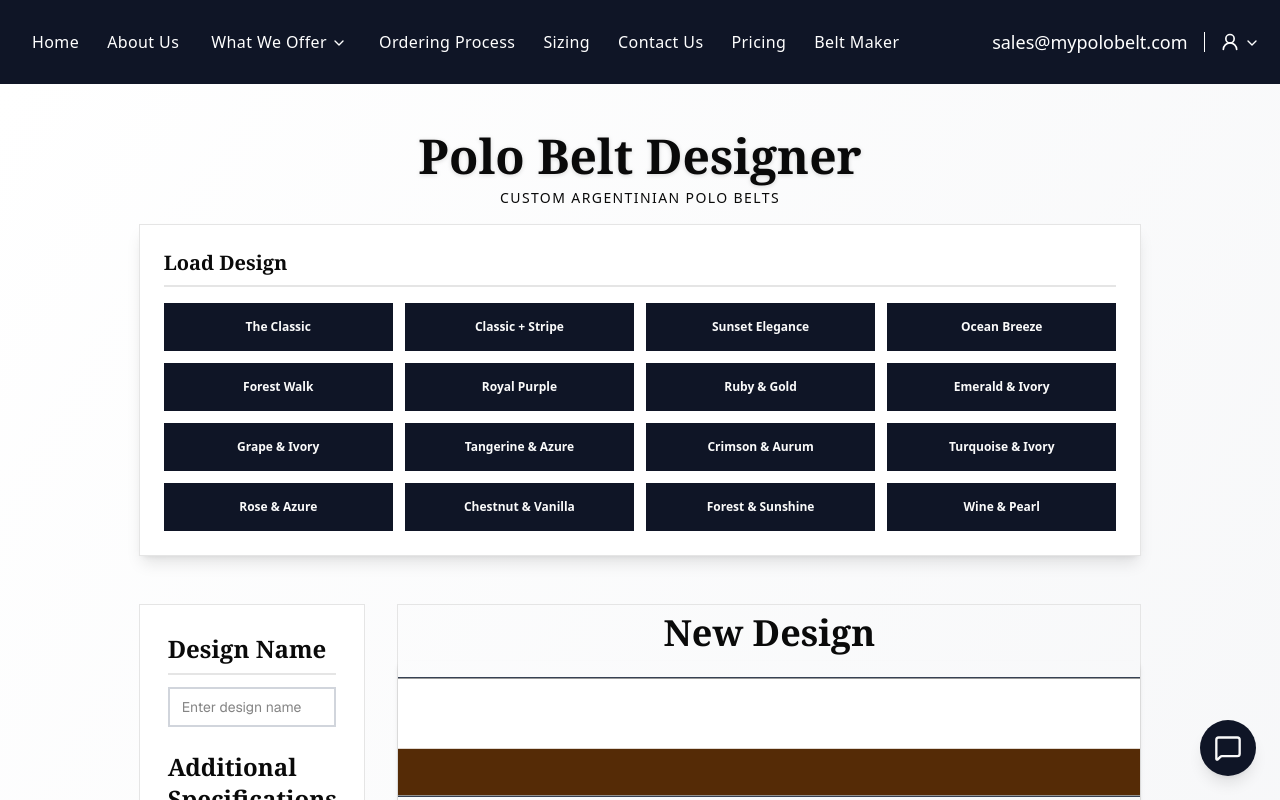
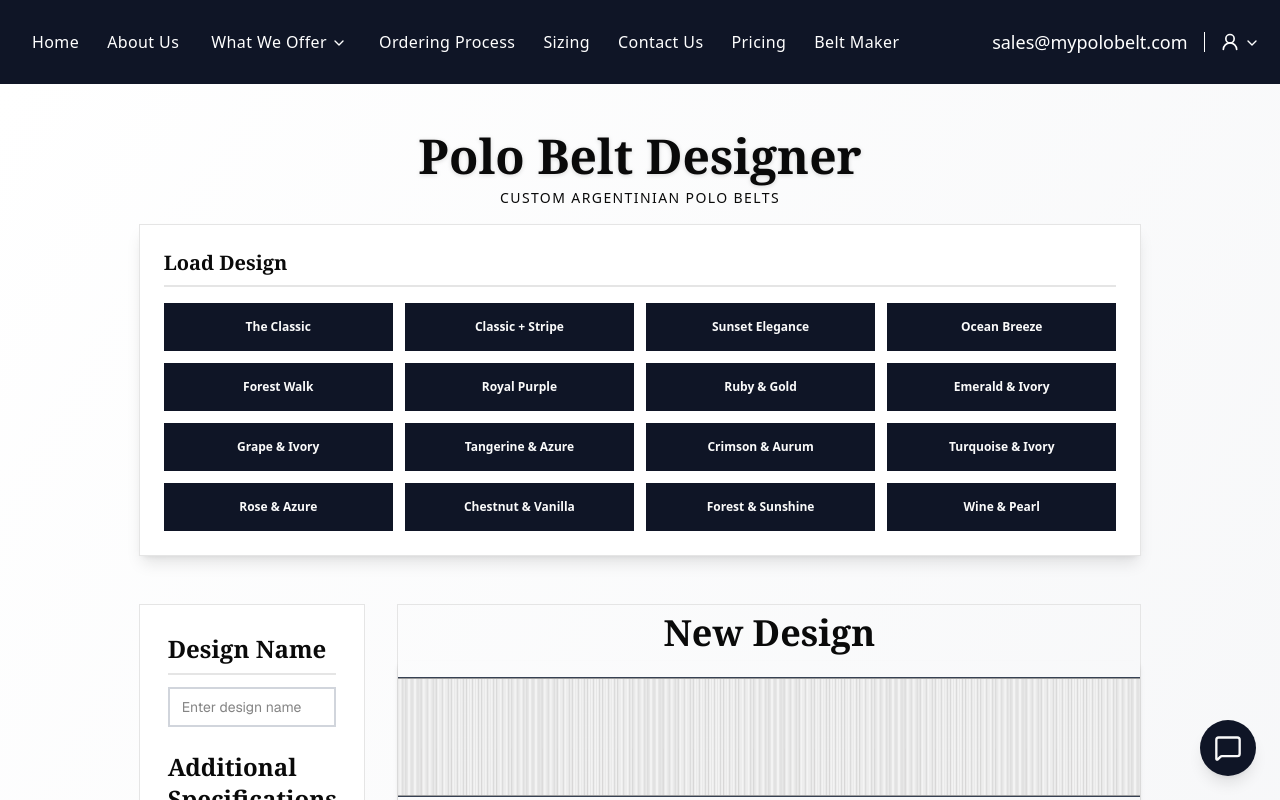
Before and after one commit to mypolobelt/PoloBelt, a Next.js app: page /belt-maker in a window 1280 px wide. Shown: the top 800 px of the page. Built offline with nearby package versions, Linux system fonts and the light colour scheme.

Commit message:
canvas change

```diff
--- a/src/database/canvas.ts
+++ b/src/database/canvas.ts
@@ -13,24 +13,40 @@ export const drawThreadPattern = (
 
   // Draw thicker vertical lines for thread texture
   for (let i = 0; i < width; i += 1.5) {
-    ctx.globalAlpha = 0.6
-    ctx.strokeStyle = darkerColor
-    ctx.lineWidth = 1
-    ctx.beginPath()
-    ctx.moveTo(x + i, y)
-    ctx.lineTo(x + i, y + height)
-    ctx.stroke()
+
+    ctx.globalAlpha = 0.6; // Increased from 0.3 to 0.6 for more visibility
+
+    ctx.strokeStyle = darkerColor;
+
+    ctx.lineWidth = 1; // Increased from 0.5 to 1
+
+    ctx.beginPath();
+
+    ctx.moveTo(x + i, y);
+
+    ctx.lineTo(x + i, y + height);
+
+    ctx.stroke();
+
   }
 
   // Add occasional thicker lines to simulate thread bundles
   for (let i = 0; i < width; i += 6) {
-    ctx.globalAlpha = 0.8
-    ctx.strokeStyle = darkerColor
-    ctx.lineWidth = 1.5
-    ctx.beginPath()
-    ctx.moveTo(x + i, y)
-    ctx.lineTo(x + i, y + height)
-    ctx.stroke()
+
+    ctx.globalAlpha = 0.8;
+
+    ctx.strokeStyle = darkerColor;
+
+    ctx.lineWidth = 1.5;
+
+    ctx.beginPath();
+
+    ctx.moveTo(x + i, y);
+
+    ctx.lineTo(x + i, y + height);
+
+    ctx.stroke();
+
   }
 
   ctx.globalAlpha = 1.0
@@ -56,34 +72,74 @@ export const renderBeltCanvas = (
     LEATHER_COLORS[leatherColorName as keyof typeof LEATHER_COLORS] ||
     LEATHER_COLORS.Brown
 
-  // Clear canvas with white background
+  const DIAMOND_COLOR = '#7a3b00'
+
+  // Clear canvas
   ctx.fillStyle = '#FFFFFF'
   ctx.fillRect(0, 0, canvas.width, canvas.height)
 
-  // Draw leather strip on bottom as background
+  // Leather base
   ctx.fillStyle = leatherColour
   ctx.fillRect(0, canvas.height * 0.6, canvas.width, canvas.height * 0.4)
 
-  // Draw each pattern cell
+  // ✅ STEP 1: Draw background + thread (skip diamonds)
+  for (let r = 0; r < rows; r++) {
+
+    for (let c = 0; c < cols; c++) {
+
+      let color = gridData[r][c];
+
+      const x = c * cellWidth;
+
+      const y = r * cellHeight;
+
+
+
+      // Replace brown leather with selected leather colour
+
+      if (color === '#552B06') {
+
+        color = leatherColour;
+
+      }
+
+
+
+      // Fill base color
+
+      ctx.fillStyle = color;
+
+      ctx.fillRect(x, y, cellWidth, cellHeight);
+
+
+
+      // Add vertical threading pattern (except for leather)
+
+      if (gridData[r][c] !== '#552B06') {
+
+        drawThreadPattern(ctx, x, y, cellWidth, cellHeight, color);
+
+      }
+
+    }
+
+  }
+
+  // ✅ STEP 2: Draw diamonds LAST (on top, clean)
   for (let r = 0; r < rows; r++) {
     for (let c = 0; c < cols; c++) {
       const color = gridData[r][c]
+      if (color !== DIAMOND_COLOR) continue
+
       const x = c * cellWidth
       const y = r * cellHeight
 
-      // Skip white cells (empty space)
-      if (color === '#FFFFFF') continue
-
-      // Fill base color
       ctx.fillStyle = color
       ctx.fillRect(x, y, cellWidth, cellHeight)
-
-      // Add vertical threading pattern
-      drawThreadPattern(ctx, x, y, cellWidth, cellHeight, color)
     }
   }
 
-  // Add a border to make it look more like a finished product
+  // Border
   ctx.strokeStyle = '#999999'
   ctx.lineWidth = 2
   ctx.strokeRect(0, 0, canvas.width, canvas.height)
--- a/src/database/utils.ts
+++ b/src/database/utils.ts
@@ -1,19 +1,35 @@
 export const adjustColorBrightness = (hex: string, percent: number): string => {
-  hex = hex.replace('#', '')
+  hex = hex.replace('#', '');
 
-  let r = parseInt(hex.substring(0, 2), 16)
-  let g = parseInt(hex.substring(2, 4), 16)
-  let b = parseInt(hex.substring(4, 6), 16)
 
-  r = Math.max(0, Math.min(255, r + percent))
-  g = Math.max(0, Math.min(255, g + percent))
-  b = Math.max(0, Math.min(255, b + percent))
 
-  const rr = r.toString(16).padStart(2, '0')
-  const gg = g.toString(16).padStart(2, '0')
-  const bb = b.toString(16).padStart(2, '0')
+  // Convert to RGB
 
-  return `#${rr}${gg}${bb}`
+  let r = parseInt(hex.substring(0, 2), 16);
+
+  let g = parseInt(hex.substring(2, 4), 16);
+
+  let b = parseInt(hex.substring(4, 6), 16);
+
+  // Adjust brightness
+
+  r = Math.max(0, Math.min(255, r + percent));
+
+  g = Math.max(0, Math.min(255, g + percent));
+
+  b = Math.max(0, Math.min(255, b + percent));
+
+  // Convert back to hex
+
+  const rr = r.toString(16).padStart(2, '0');
+
+  const gg = g.toString(16).padStart(2, '0');
+
+  const bb = b.toString(16).padStart(2, '0');
+
+
+
+  return `#${rr}${gg}${bb}`;
 }
 
 export const validateEmail = (email: string): boolean => {
@@ -34,6 +50,7 @@ export const generateGridDataFromColors = (
   color4: string = '',
   threadColors: Record<string, { name: string; hex: string }> = {}
 ): string[][] => {
+
   const getColorHex = (colorText: string): string => {
     if (!colorText) return '#FFFFFF'
     const parts = colorText.trim().split(' ')
@@ -48,46 +65,55 @@ export const generateGridDataFromColors = (
     ...(color4 ? [getColorHex(color4)] : [])
   ].filter(c => c !== '#FFFFFF')
 
-  const grid: string[][] = Array(20)
-    .fill(null)
-    .map(() => Array(64).fill('#FFFFFF'))
+  const rows = 10
+  const cols = 64
+
+  const grid: string[][] = Array.from({ length: rows }, () =>
+    Array(cols).fill('#FFFFFF')
+  )
 
   if (backgroundColors.length === 0) return grid
 
-  // Fixed diamond color (brown)
-  const diamondColor = '#6B4830'
+  // 🔥 Diamond color (you can tweak)
+  const diamondColor = '#7a3b00'
 
-  // Define repeating diamond dimensions - wider and more pixelated
-  const diamondSpacing = 16 // Distance between diamond centers (horizontally)
-  const diamondWidth = 8    // Half-width of each diamond (wider)
-  const diamondHeight = 6   // Half-height of each diamond
+  // 🔥 Layout settings
+  const diamondSpacing =16
+  const sectionWidth = diamondSpacing
 
-  // First, fill sections with alternating background colors
-  const sectionWidth = diamondSpacing
-  for (let row = 0; row < 20; row++) {
-    for (let col = 0; col < 64; col++) {
-      const sectionIndex = Math.floor(col / sectionWidth) % backgroundColors.length
+  // Step diamond size (controls shape)
+  const diamondHalfHeight = 3
+
+  // ✅ STEP 1: Fill background stripes
+  for (let row = 0; row < rows; row++) {
+    for (let col = 0; col < cols; col++) {
+      const sectionIndex =
+        Math.floor(col / sectionWidth) % backgroundColors.length
       grid[row][col] = backgroundColors[sectionIndex]
     }
   }
 
-  // Then draw the fixed diamond shapes on top with pixelated edges
+  // ✅ STEP 2: Draw pixel-perfect diamonds (ON TOP)
   for (let diamondIndex = 0; diamondIndex < 5; diamondIndex++) {
-    const centerCol = 8 + (diamondIndex * diamondSpacing)
-    const centerRow = 10 // Center vertically (middle of 20 rows)
+    const centerCol = 8 + diamondIndex * diamondSpacing
+    const centerRow = Math.floor(rows / 2)
 
-    // Draw each diamond shape with harder edges (pixelated)
-    for (let row = 0; row < 20; row++) {
-      for (let col = 0; col < 64; col++) {
-        const distRow = Math.abs(row - centerRow)
-        const distCol = Math.abs(col - centerCol)
+    for (let rowOffset = -diamondHalfHeight; rowOffset <= diamondHalfHeight; rowOffset++) {
+      const currentRow = centerRow + rowOffset
 
-        // Create a more blocky diamond shape with sharp angles
-        const normalizedDist = (distCol / diamondWidth) + (distRow / diamondHeight)
+      // This creates the stepped width (like your image)
+      const width = diamondHalfHeight - Math.abs(rowOffset)
 
-        // If within diamond bounds, use fixed diamond color
-        if (normalizedDist <= 1.0) {
-          grid[row][col] = diamondColor
+      for (let colOffset = -width; colOffset <= width; colOffset++) {
+        const currentCol = centerCol + colOffset
+
+        if (
+          currentRow >= 0 &&
+          currentRow < rows &&
+          currentCol >= 0 &&
+          currentCol < cols
+        ) {
+          grid[currentRow][currentCol] = diamondColor
         }
       }
     }
```
